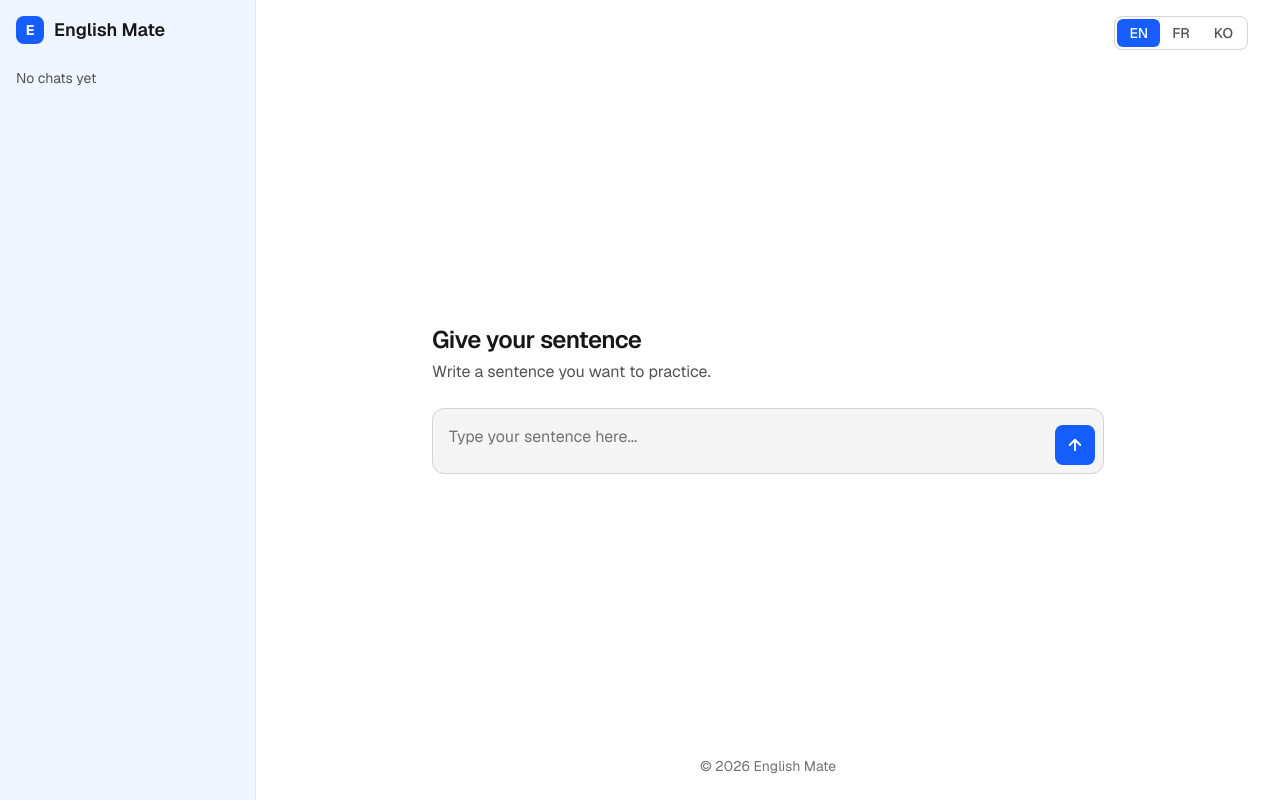
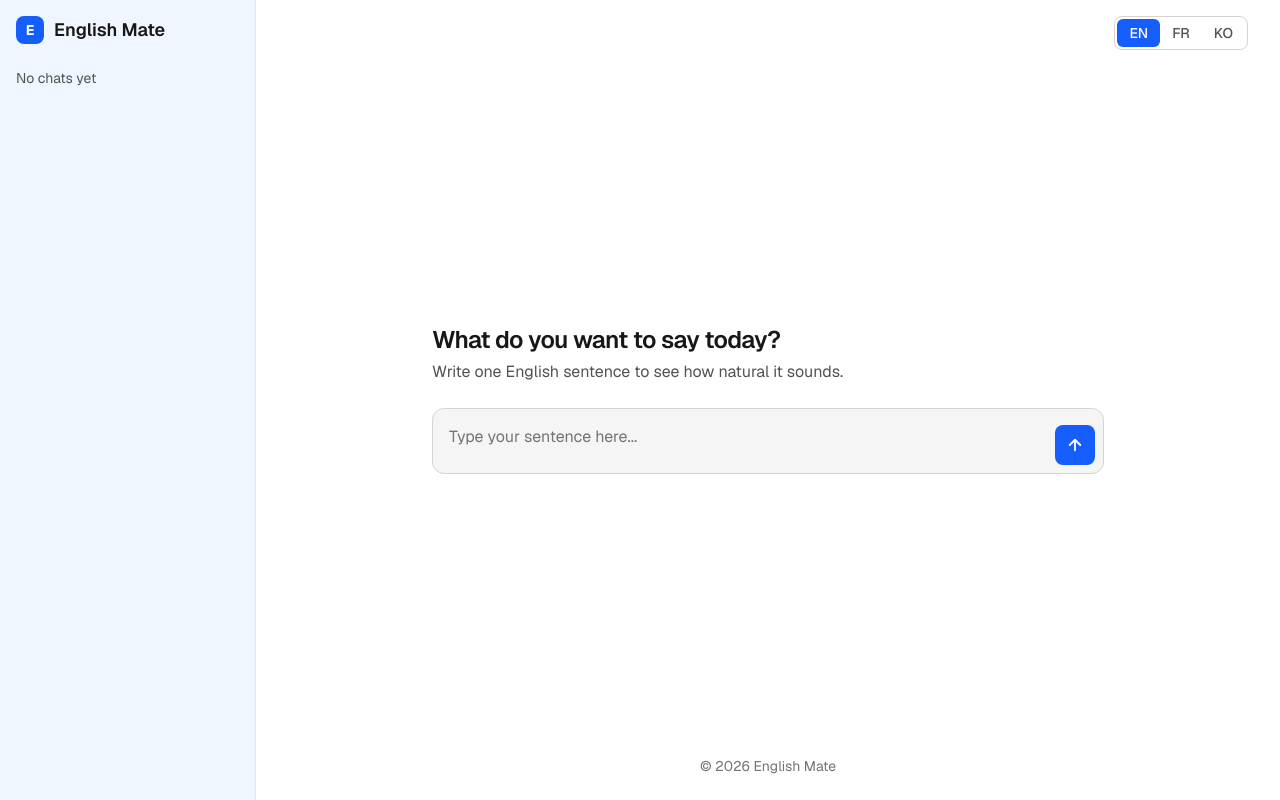
Before and after one commit to SunyeongJ-dev/english-mate, a Next.js app: page / in a window 1280 px wide. Built offline with nearby package versions, Linux system fonts and the light colour scheme.

Commit message:
feat: edit heading

```diff
--- a/app/page.tsx
+++ b/app/page.tsx
@@ -104,10 +104,10 @@ export default function Home() {
             ) : (
               <>
                 <h1 className="text-2xl font-semibold tracking-tight">
-                  Give your sentence
+                  What do you want to say today?
                 </h1>
                 <p className="mt-1 mb-6 text-neutral-600">
-                  Write a sentence you want to practice.
+                  Write one English sentence to see how natural it sounds.
                 </p>
                 <PromptForm
                   value={input}
```
